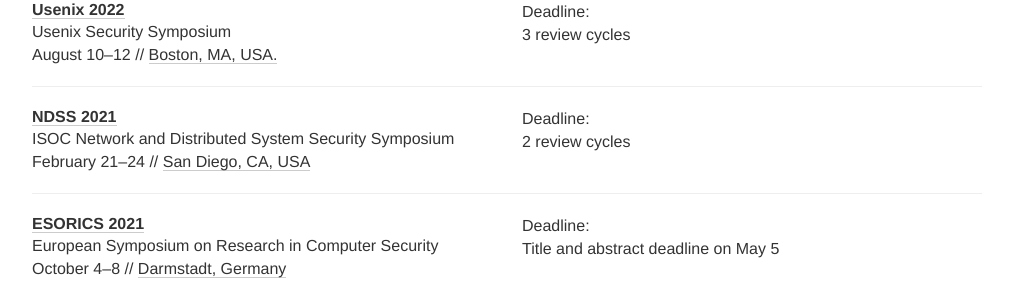
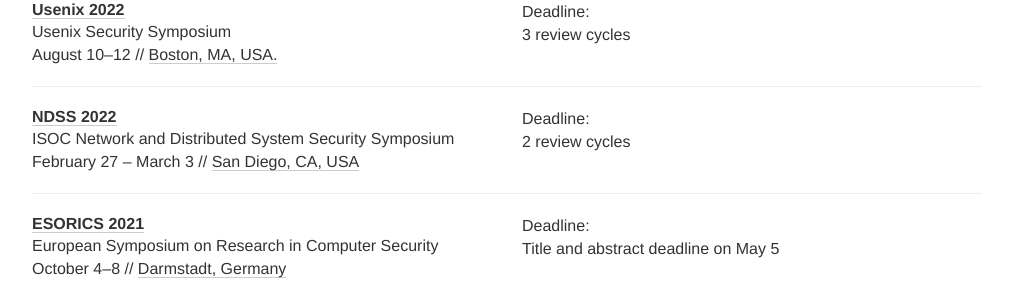
Before and after one commit to sec-deadlines/sec-deadlines.github.io, a Jekyll site: the page built from index.html, in a window 1280 px wide and 900 px high, scrolled down 621 px. Shown: the part 152-450 px from the top of the window, without its empty margins (133-1146 px from the left). Built offline with Jekyll 4.4.1, drawn with Linux system fonts in a browser that asks for light colours; nearby versions of some CDN libraries; comment, search, counter and statistics services are not loaded.

Commit message:
Update for NDSS 2022
Following: https://www.ndss-symposium.org/ndss2022/call-for-papers/

```diff
--- a/_data/conferences.yml
+++ b/_data/conferences.yml
@@ -62,13 +62,13 @@
 
 - name: NDSS
   description: ISOC Network and Distributed System Security Symposium
-  year: 2021
-  link: https://www.ndss-symposium.org/ndss-2021/
+  year: 2022
+  link: https://www.ndss-symposium.org/ndss2022/
   comment: 2 review cycles
   deadline:
-    - "2020-04-30 23:59"
-    - "2020-07-31 23:59"
-  date: February 21-24
+    - "2021-05-21 23:59"
+    - "2020-07-23 23:59"
+  date: "February 27 - March 3"
   place: San Diego, CA, USA
   tags: SEC
 
```
